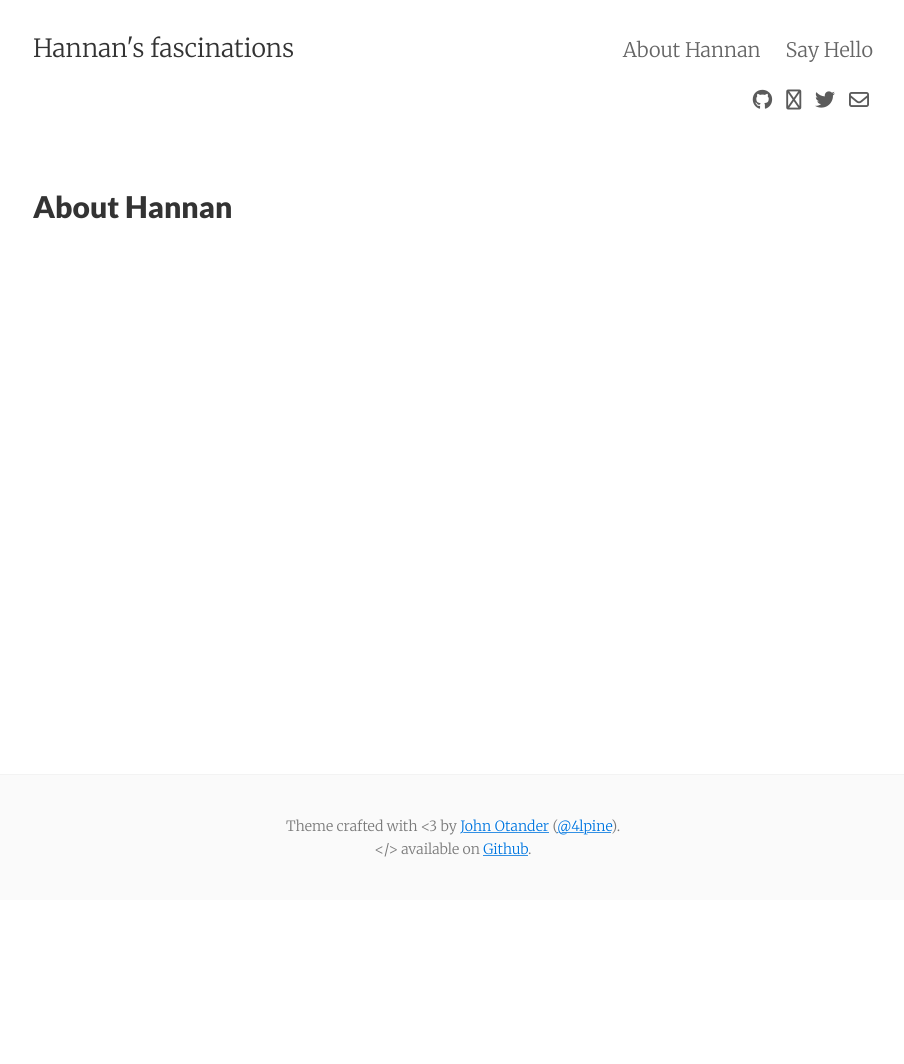
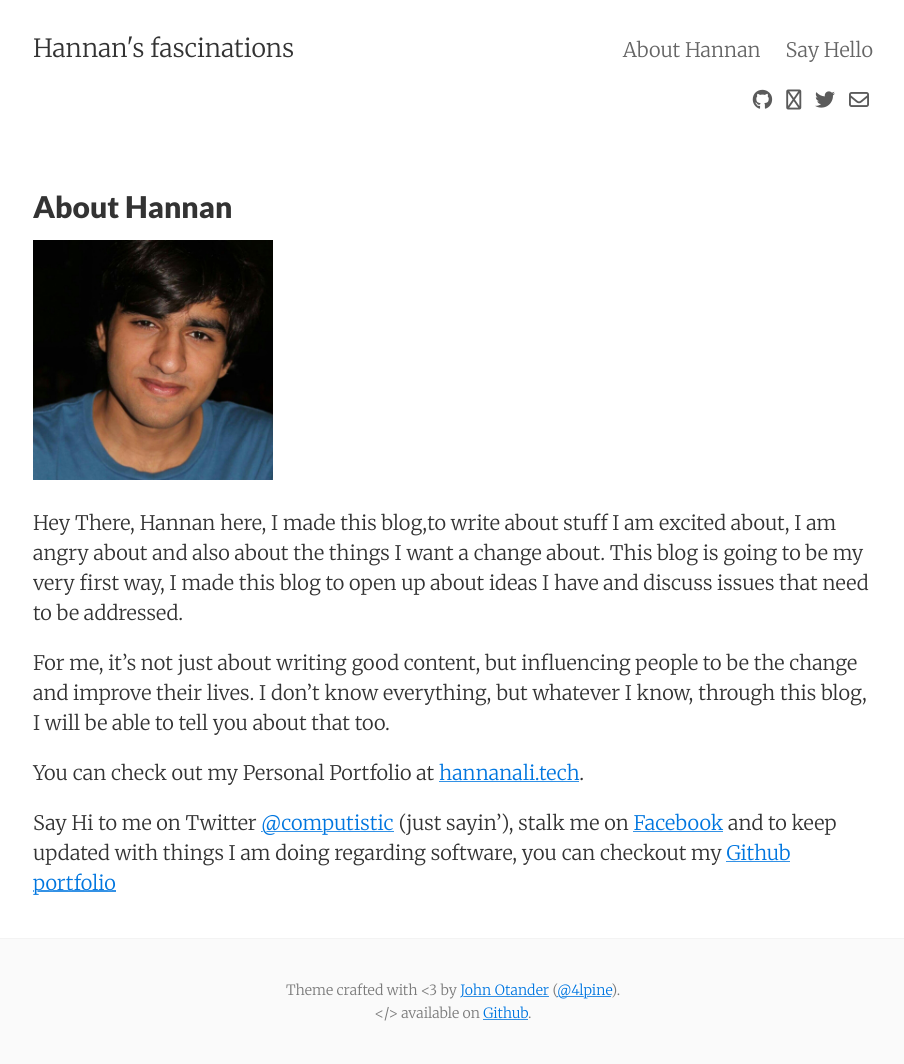
Before and after one commit to abdulhannanali/fascinations-of-hannan, a Jekyll site: the page built from about.md, in a window 1280 px wide. Shown: the whole page, without its empty margins (187-1091 px from the left). Built offline with Jekyll 4.4.1, drawn with Linux system fonts in a browser that asks for light colours; nearby versions of some CDN libraries; before the commit the page ends 900 px from its top, so only the background shows below that.

Commit message:
add description in about

```diff
--- a/about.md
+++ b/about.md
@@ -4,5 +4,14 @@ title: About Hannan
 permalink: /about/
 tags: about
 ---
+<!--My pic-->
+<img src="/images/hannan.jpg" width="240px" height="240px" alt="Hanna's Display Picture" />
 
 <!--Write about content here-->
+Hey There, Hannan here, I made this blog,to write about stuff I am excited about, I am angry about and also about the things I want a change about. This blog is going to be my very first way, I made this blog to open up about ideas I have and discuss issues that need to be addressed.
+
+For me, it's not just about writing good content, but influencing people to be the change and improve their lives. I don't know everything, but whatever I know, through this blog, I will be able to tell you about that too.
+
+You can check out my Personal Portfolio at [hannanali.tech](https://hannanali.tech).
+
+Say Hi to me on Twitter [@computistic](https://twitter.com/computistic) (just sayin'), stalk me on [Facebook](https://facebook.com/abdulhannanali) and to keep updated with things I am doing regarding software, you can checkout my [Github portfolio](https://github.com/abdulhannanali)
```
Also changed, not shown: images/hannan.jpg (added), 1 other file.
